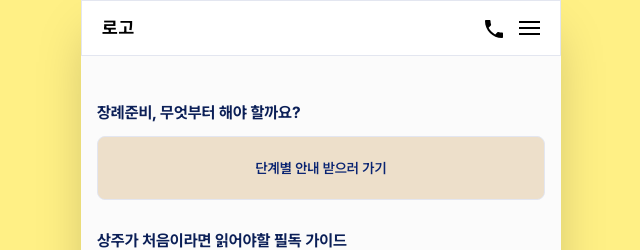
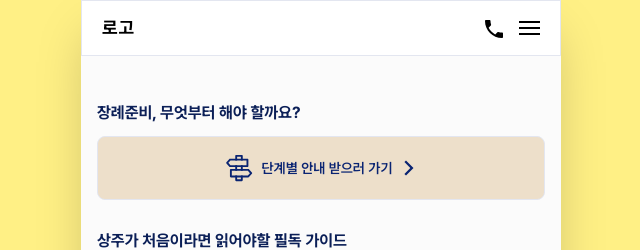
Before and after one commit to dokkk0dahee/Tishoo, a React (Vite) app: page / in a window 1280 px wide. Shown: the top 250 px of the page, without its empty margins (319-959 px from the left). Built offline with nearby package versions, Linux system fonts and the light colour scheme.

Commit message:
[STYLE] 아이콘 적용

```diff
--- a/src/pages/home/Index.jsx
+++ b/src/pages/home/Index.jsx
@@ -2,6 +2,10 @@ import { useNavigate } from "react-router-dom";
 import { useState } from "react";
 import Checklist from "../../components/common/checklist-component";
 import GuideSection from "../../components/common/guidesection-component";
+import GuideIcon from "../../assets/Icons/GuideIcon";
+import NextIcon from "../../assets/Icons/NextIcon";
+import EditIcon from "../../assets/Icons/editIcon";
+
 
 const Home = () => {
     const navigate = useNavigate();
@@ -44,10 +48,7 @@ const Home = () => {
                                 <div><span>발인:</span> 2026년 5월 7일</div>
                                 {/* 우측 하단: 연필 모양 수정 버튼 */}
                                 <button className="w-[32px] h-[32px] bg-[#EDDFCA] rounded-[8px] flex items-center justify-center focus:outline-none transition-colors">
-                                    <svg width="24" height="24" viewBox="0 0 24 24" fill="none" xmlns="http://www.w3.org/2000/svg">
-                                        <path d="M12 20H21" stroke="currentColor" strokeWidth="2" strokeLinecap="round" strokeLinejoin="round"/>
-                                        <path d="M16.5 3.5C16.8978 3.10217 17.4374 2.87868 18 2.87868C18.2786 2.87868 18.5544 2.93355 18.8118 3.04015C19.0692 3.14676 19.3031 3.303 19.5 3.5C19.6969 3.6969 19.8532 3.93081 19.9598 4.1882C20.0664 4.44558 20.1213 4.72143 20.1213 5C20.1213 5.27857 20.0664 5.55442 19.9598 5.8118C19.8532 6.06919 19.6969 6.3031 19.5 6.5L7 19L3 20L4 16L16.5 3.5Z" stroke="currentColor" strokeWidth="2" strokeLinecap="round" strokeLinejoin="round"/>
-                                    </svg>
+                                    <EditIcon />
                                 </button>
                             </div>
 
@@ -64,9 +65,9 @@ const Home = () => {
                     장례준비, 무엇부터 해야 할까요?
                 </h6>
                 <button
-                    className="w-full h-[64px] bg-[#EDDFCA] rounded-[8px] border-[1px] border-[#E3E6F0] text-[#0A2472] text-[14px] font-semibold"
+                    className="flex items-center justify-center w-full h-[64px] bg-[#EDDFCA] rounded-[8px] border-[1px] border-[#E3E6F0] text-[#0A2472] text-[14px] font-semibold gap-[8px]"
                     onClick={handleButtonClick}
-                > 단계별 안내 받으러 가기
+                > <GuideIcon /> 단계별 안내 받으러 가기 <NextIcon/>
                 </button>
             </div>
         )}
```
